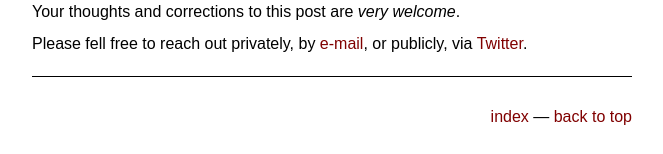
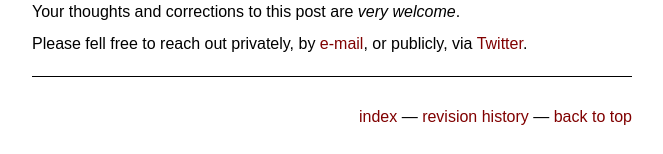
Before and after one commit to licensezero/blog.licensezero.com, a Jekyll site: the page built from _posts/2018-01-25-imaginary-licenses.md, in a window 1280 px wide. Shown: the part 1001-1155 px from the top of the page, without its empty margins (308-971 px from the left). Built offline with Jekyll 4.4.1, drawn with Linux system fonts in a browser that asks for light colours.

Commit message:
Add "revision history" links

```diff
--- a/_config.yml
+++ b/_config.yml
@@ -6,6 +6,8 @@ author: Artless Devices LLC
 homepage: https://licensezero.com
 highlighter: rouge
 excerpt_separator: "<!--jump-->"
+repository: licensezero/licensezero-blog
+repository_url: "https://github.com/licensezero/licensezero-blog"
 plugins:
 - jekyll-sass-converter
 - jekyll-feed
--- a/_layouts/post.html
+++ b/_layouts/post.html
@@ -19,6 +19,8 @@
 <footer>
   <a href=/>index</a>
   &mdash;
+  <a href="{{ site.repository_url }}/commits/master/{{ page.path }}">revision history</a>
+  &mdash;
   <a href=#title>back to top</a>
 </footer>
 {% include bottom.html %}
```
